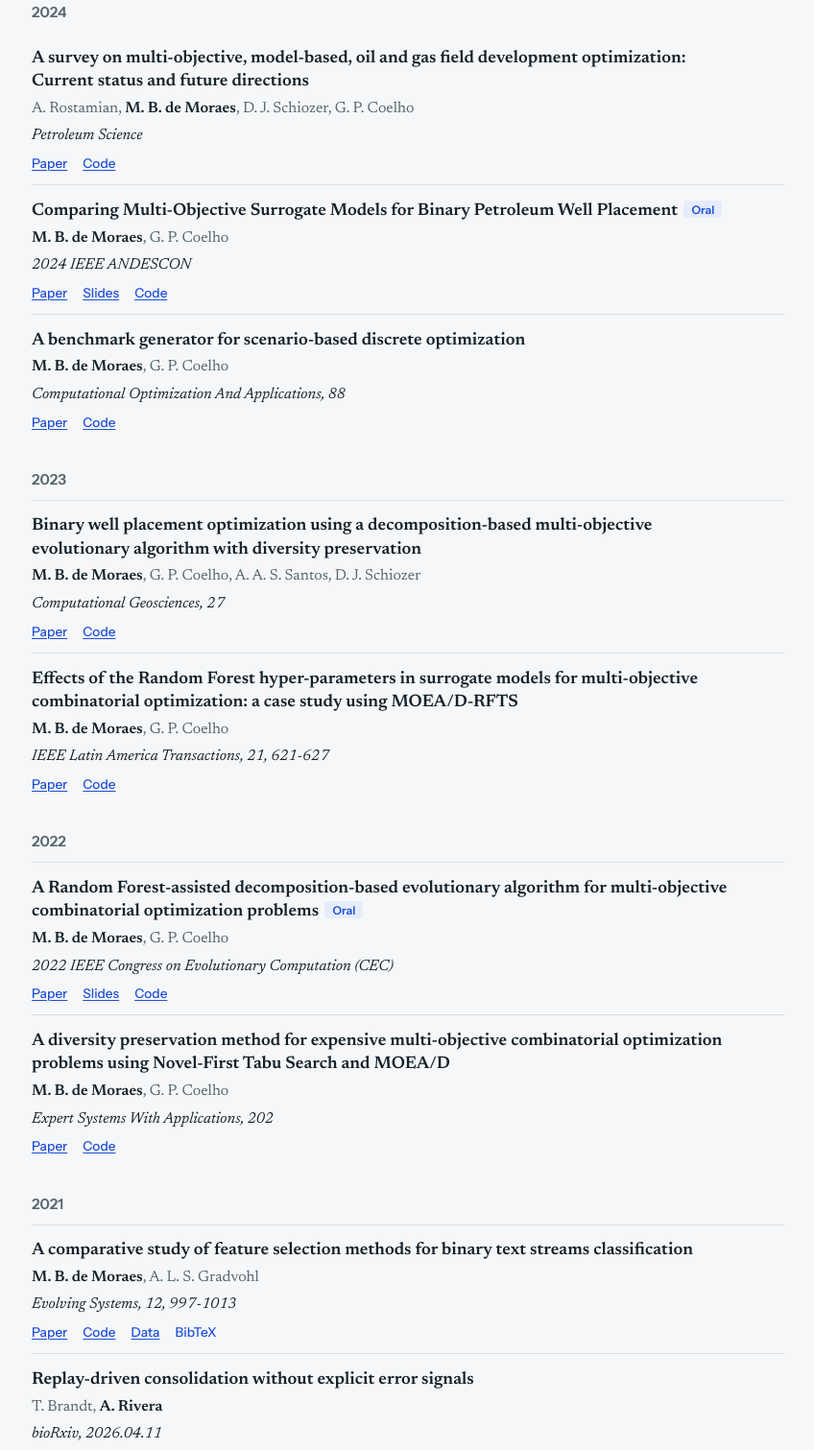
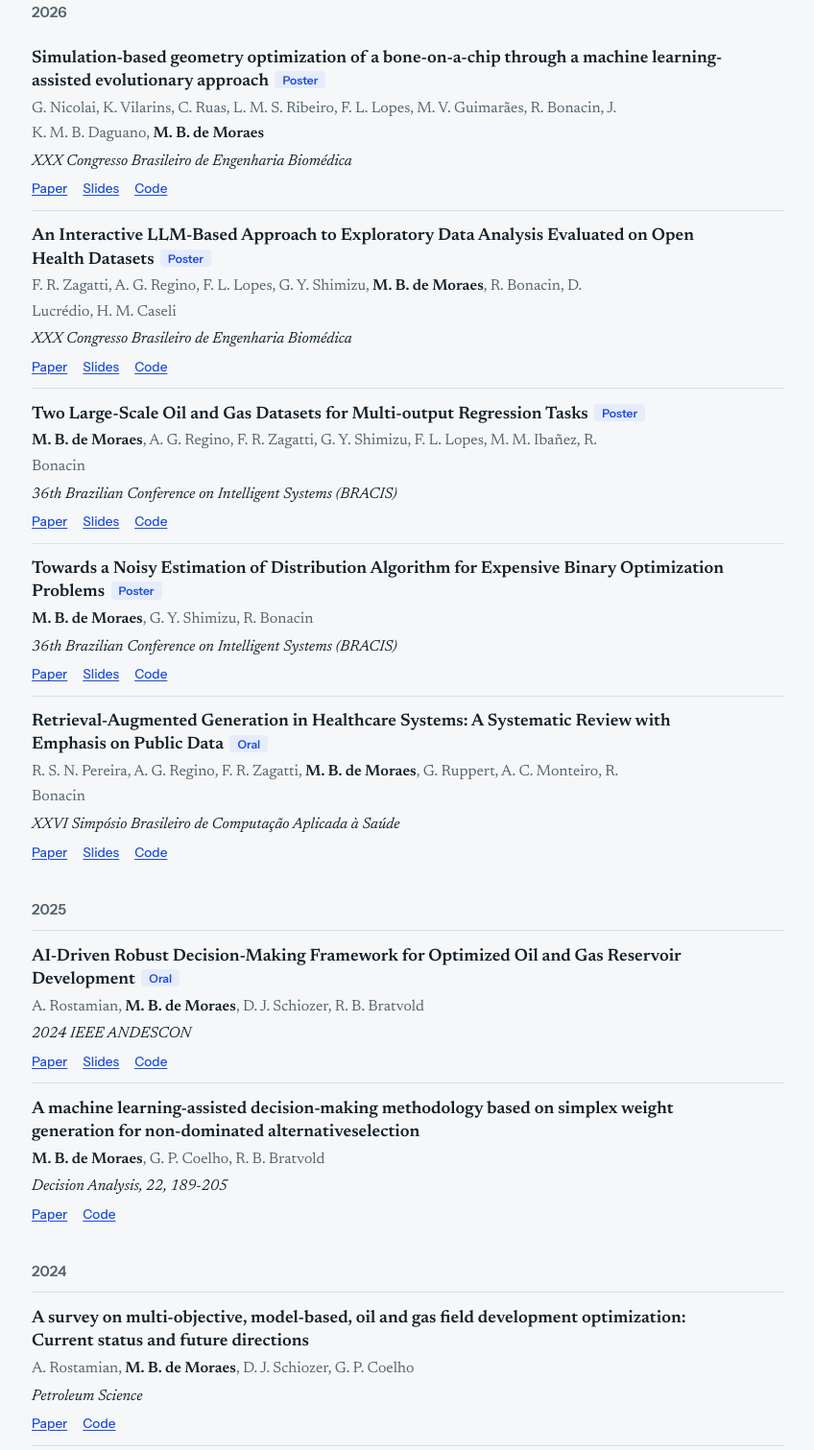
Before and after one commit to mbdemoraes/mbdemoraes.github.io, a plain HTML site: page index.html in a window 1280 px wide. Shown: the part 1014-2525 px from the top of the page at 96% size, without its empty margins (367-1215 px from the left). Drawn offline with Linux system fonts and the light colour scheme.

Commit message:
Update index.html

```diff
--- a/index.html
+++ b/index.html
@@ -185,6 +185,50 @@ footer{font:.85rem var(--sans);color:var(--muted);padding-top:1.5rem;border-top:
   </div>
   <div id="pubs">
     <!-- EDIT: copy one .pub block per paper. Set data-type to journal, conference, or preprint. -->
+    <h3 class="year">2026</h3>
+    <article class="pub" data-type="conference">
+      <p class="title">Simulation-based geometry optimization of a bone-on-a-chip through a machine learning-assisted evolutionary approach<span class="badge">Poster</span></p>
+      <p class="authors">G. Nicolai, K. Vilarins, C. Ruas, L. M. S. Ribeiro, F. L. Lopes, M. V. Guimarães, R. Bonacin, J. K. M. B. Daguano, <b>M. B. de Moraes</b></p>
+      <p class="venue">XXX Congresso Brasileiro de Engenharia Biomédica</p>
+      <div class="links"><a href="https://doi.org/10.5281/zenodo.22839227">Paper</a><a href="#">Slides</a><a href="#">Code</a></div>
+    </article>
+     <article class="pub" data-type="conference">
+      <p class="title">An Interactive LLM-Based Approach to Exploratory Data Analysis Evaluated on Open Health Datasets<span class="badge">Poster</span></p>
+      <p class="authors">F. R. Zagatti, A. G. Regino, F. L. Lopes, G. Y. Shimizu, <b>M. B. de Moraes</b>, R. Bonacin, D. Lucrédio, H. M. Caseli</p>
+      <p class="venue">XXX Congresso Brasileiro de Engenharia Biomédica</p>
+      <div class="links"><a href="https://doi.org/10.5281/zenodo.22839227">Paper</a><a href="#">Slides</a><a href="#">Code</a></div>
+    </article>
+     <article class="pub" data-type="conference">
+      <p class="title">Two Large-Scale Oil and Gas Datasets for Multi-output Regression Tasks<span class="badge">Poster</span></p>
+      <p class="authors"><b>M. B. de Moraes</b>, A. G. Regino, F. R. Zagatti, G. Y. Shimizu, F. L. Lopes, M. M. Ibañez, R. Bonacin</p>
+      <p class="venue">36th Brazilian Conference on Intelligent Systems (BRACIS)</p>
+      <div class="links"><a href="https://doi.org/10.1007/978-3-032-39898-7_1">Paper</a><a href="#">Slides</a><a href="#">Code</a></div>
+    </article>
+    <article class="pub" data-type="conference">
+      <p class="title">Towards a Noisy Estimation of Distribution Algorithm for Expensive Binary Optimization Problems<span class="badge">Poster</span></p>
+      <p class="authors"><b>M. B. de Moraes</b>, G. Y. Shimizu, R. Bonacin</p>
+      <p class="venue">36th Brazilian Conference on Intelligent Systems (BRACIS)</p>
+      <div class="links"><a href="https://doi.org/10.1007/978-3-032-39882-6_1">Paper</a><a href="#">Slides</a><a href="#">Code</a></div>
+    </article>
+    <article class="pub" data-type="conference">
+      <p class="title">Retrieval-Augmented Generation in Healthcare Systems: A Systematic Review with Emphasis on Public Data<span class="badge">Oral</span></p>
+      <p class="authors">R. S. N. Pereira, A. G. Regino, F. R. Zagatti, <b>M. B. de Moraes</b>, G. Ruppert, A. C. Monteiro,  R. Bonacin</p>
+      <p class="venue">XXVI Simpósio Brasileiro de Computação Aplicada à Saúde</p>
+      <div class="links"><a href="https://doi.org/10.5753/sbcas.2026.21577">Paper</a><a href="#">Slides</a><a href="#">Code</a></div>
+    </article>
+    <h3 class="year">2025</h3>
+    <article class="pub" data-type="conference">
+      <p class="title">AI-Driven Robust Decision-Making Framework for Optimized Oil and Gas Reservoir Development<span class="badge">Oral</span></p>
+      <p class="authors">A. Rostamian, <b>M. B. de Moraes</b>, D. J. Schiozer, R. B. Bratvold</p>
+      <p class="venue">2024 IEEE ANDESCON</p>
+      <div class="links"><a href="https://doi.org/10.1109/ANDESCON61840.2024.10755800">Paper</a><a href="#">Slides</a><a href="#">Code</a></div>
+    </article>
+     <article class="pub" data-type="journal">
+      <p class="title">A machine learning-assisted decision-making methodology based on simplex weight generation for non-dominated alternativeselection</p>
+      <p class="authors"><b>M. B. de Moraes</b>, G. P. Coelho, R. B. Bratvold</p>
+      <p class="venue">Decision Analysis, 22, 189-205</p>
+      <div class="links"><a href="https://doi.org/10.1287/deca.2024.0188">Paper</a><a href="#">Code</a></div>
+    </article>
     <h3 class="year">2024</h3>
      <article class="pub" data-type="journal">
       <p class="title">A survey on multi-objective, model-based, oil and gas field development optimization: Current status and future directions</p>
```
